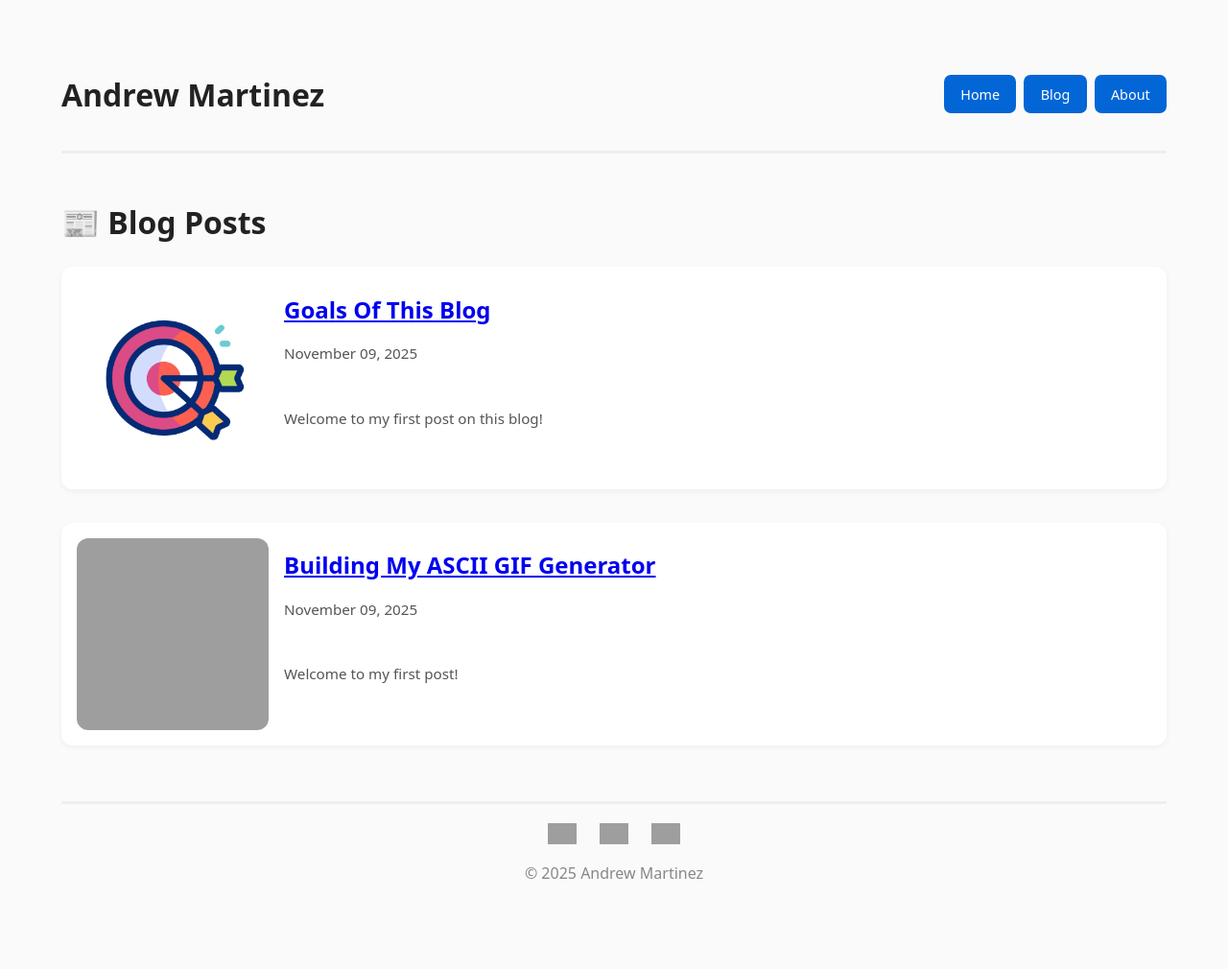
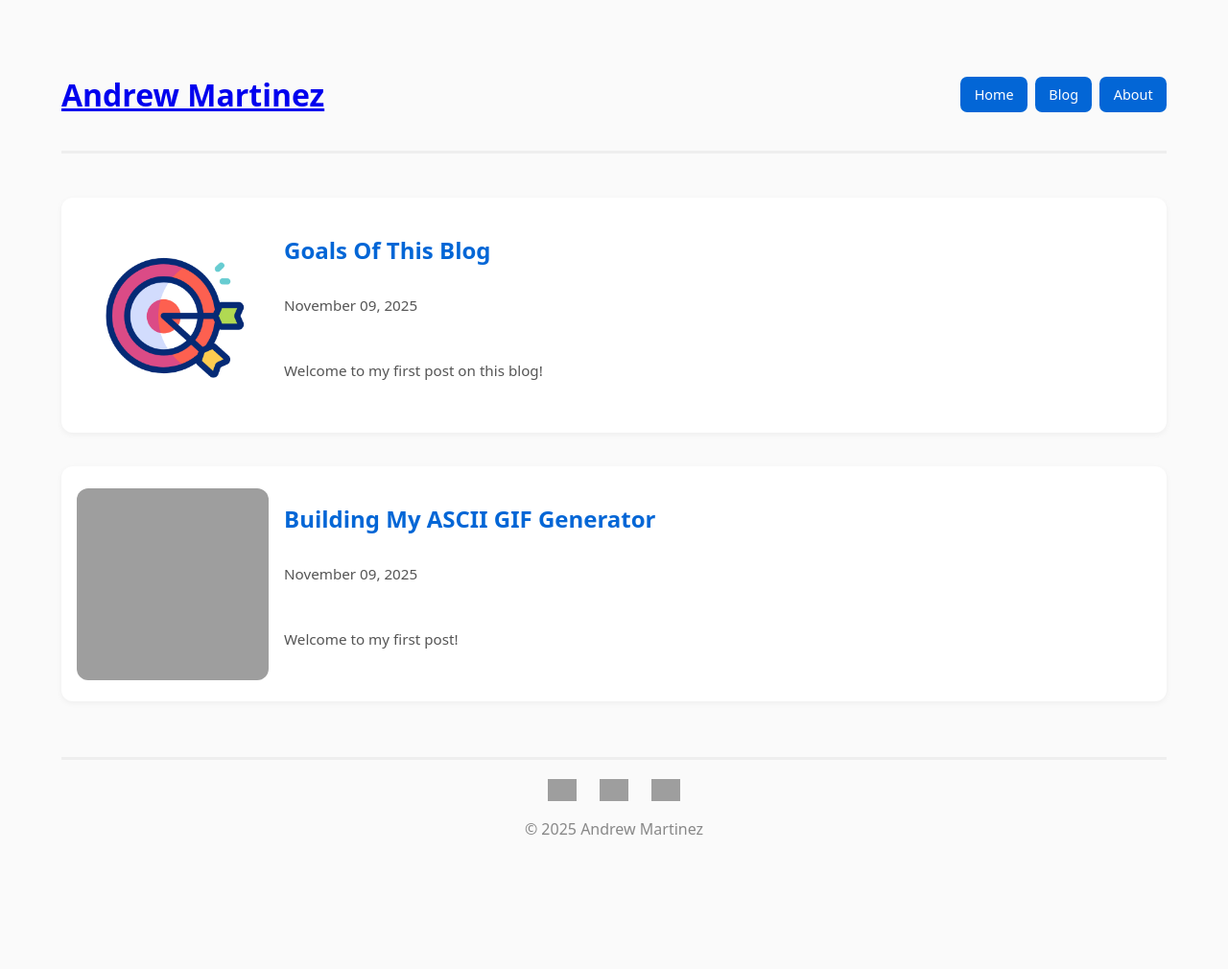
Before and after one commit to AndrewJMart/AndrewJMart.github.io, a Jekyll site: the page built from blog.md, in a window 1280 px wide. Shown: the whole page at 96% size. Built offline with Jekyll 4.4.1, drawn with Linux system fonts in a browser that asks for light colours; after the commit the page ends 965 px from its top, so only the background shows below that; grey boxes are pictures that could not be loaded.

Commit message:
Fix: Better Navbar, Different Font In Card

```diff
--- a/assets/style.css
+++ b/assets/style.css
@@ -47,7 +47,6 @@
     font-size: 0.9rem;
   }
 }
-
 /* ----------------- Header & Nav ----------------- */
 header {
   display: flex;
@@ -63,33 +62,32 @@
 nav {
   display: flex;
   justify-content: flex-end;
-  flex-wrap: nowrap;
+  flex-wrap: wrap;
   gap: 0.5rem;
 }
 
 nav a {
   background-color: #0366d6;
   color: white;
-  padding: 0.6em 1.2em;
+  padding: 0.5em 1em;
   border-radius: 0.5em;
   text-decoration: none;
   font-size: 0.9rem;
-  transition: background-color 0.2s ease;
+  transition: background-color 0.2s ease, transform 0.2s ease;
   white-space: nowrap;
+  display: inline-block;
 }
 
+/* Better hover effect for navbar */
 nav a:hover {
   background-color: #024c9e;
+  transform: translateY(-1px);
 }
 
 nav a:active {
   background-color: #013d80;
 }
 
-h1 a {
-  color: inherit;
-  text-decoration: none;
-}
 
 /* ----------------- Post Previews ----------------- */
 .post-preview {
@@ -127,10 +125,21 @@
   max-width: 400px;
 }
 
-.post-info h2 {
-  margin: 0 0 0.5rem 0;
-  font-size: 1.5rem;
+/* ----------------- Post Titles ----------------- */
+.post-info h2 a {
   color: #0366d6;
+  text-decoration: none;
+  background: none;
+  box-shadow: none;
+}
+
+.post-info h2 a:hover,
+.post-info h2 a:active,
+.post-info h2 a:visited {
+  color: #0366d6;
+  text-decoration: none;
+  background: none;
+  box-shadow: none;
 }
 
 .post-info p {
--- a/blog.md
+++ b/blog.md
@@ -2,8 +2,6 @@
 layout: default
 title: Blog
 ---
-
-# 📰 Blog Posts
 
 {% for post in site.posts %}
   <div class="post-preview">
```
